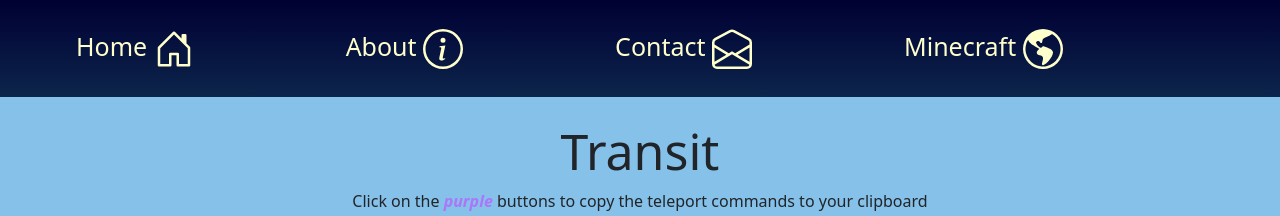
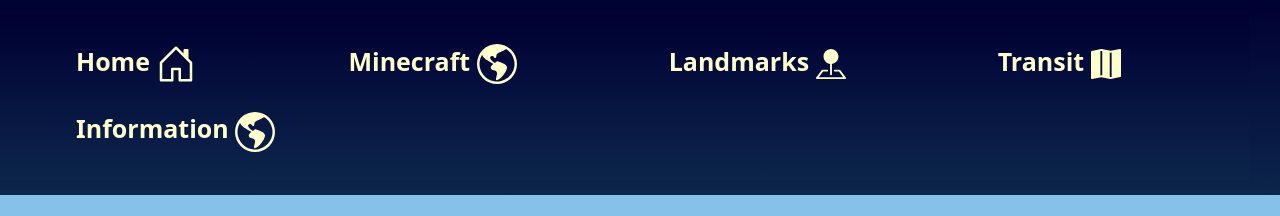
Before and after one commit to mrieckenberg/minecraft-transit, a plain HTML site: page index.html in a window 1280 px wide. Shown: the top 216 px of the page. Drawn offline with nearby package versions, Linux system fonts and the light colour scheme.

Commit message:
Update to design.

```diff
--- a/index.html
+++ b/index.html
@@ -17,6 +17,10 @@
         padding: 5px 60px;
         }
 
+        .nav-item:hover{
+          background-color: #12AD6E;
+        }
+
 
         .main{
         text-align: center;
@@ -33,7 +37,7 @@
         padding: 25px 20px;
         }
 
-        #williamsburg{
+        #top{
         display: flex;
         justify-content: center;
         font-size: 50px;
@@ -79,6 +83,9 @@ button{
 background-color: #AC75FA;
 }
 
+button:hover{
+    background-color: #5A1380;
+}
     </style>
 <meta charset="utf-8">
     <meta name="viewport" content="width=device-width, initial-scale=1">
@@ -96,9 +103,10 @@ background-color: #AC75FA;
 </script>
 
 <div class="header-nav">
-    <ul class="nav">
+     <ul class="nav">
+        <ul class="nav">
         <li class="nav-item">
-            <a class="nav-link active" href="/home" style="color: #FFFFCC">Home
+            <a class="nav-link active" href="" style="color: #FFFFCC"><b>Home</b>
                 <svg xmlns="http://www.w3.org/2000/svg" width="40" height="40" fill="currentColor"
                      class="bi bi-house-door" viewBox="0 0 16 16">
                     <path d="M8.354 1.146a.5.5 0 0 0-.708 0l-6 6A.5.5 0 0 0 1.5 7.5v7a.5.5 0 0 0 .5.5h4.5a.5.5 0 0 0 .5-.5v-4h2v4a.5.5 0 0 0 .5.5H14a.5.5 0 0 0 .5-.5v-7a.5.5 0 0 0-.146-.354L13 5.793V2.5a.5.5 0 0 0-.5-.5h-1a.5.5 0 0 0-.5.5v1.293L8.354 1.146zM2.5 14V7.707l5.5-5.5 5.5 5.5V14H10v-4a.5.5 0 0 0-.5-.5h-3a.5.5 0 0 0-.5.5v4H2.5z"/>
@@ -106,29 +114,35 @@ background-color: #AC75FA;
             </a>
         </li>
         <li class="nav-item">
-            <a class="nav-link" href="/about" style="color: #FFFFCC">About
-                <svg xmlns="http://www.w3.org/2000/svg" width="40" height="40" fill="currentColor"
-                     class="bi bi-info-circle" viewBox="0 0 16 16">
-                    <path d="M8 15A7 7 0 1 1 8 1a7 7 0 0 1 0 14zm0 1A8 8 0 1 0 8 0a8 8 0 0 0 0 16z"/>
-                    <path d="m8.93 6.588-2.29.287-.082.38.45.083c.294.07.352.176.288.469l-.738 3.468c-.194.897.105 1.319.808 1.319.545 0 1.178-.252 1.465-.598l.088-.416c-.2.176-.492.246-.686.246-.275 0-.375-.193-.304-.533L8.93 6.588zM9 4.5a1 1 0 1 1-2 0 1 1 0 0 1 2 0z"/>
-                </svg>
-            </a>
-        </li>
-        <li class="nav-item">
-            <a class="nav-link" href="/contact" style="color: #FFFFCC">Contact
-                <svg xmlns="http://www.w3.org/2000/svg" width="40" height="40" fill="currentColor"
-                     class="bi bi-envelope-open" viewBox="0 0 16 16">
-                    <path d="M8.47 1.318a1 1 0 0 0-.94 0l-6 3.2A1 1 0 0 0 1 5.4v.818l5.724 3.465L8 8.917l1.276.766L15 6.218V5.4a1 1 0 0 0-.53-.882l-6-3.2zM15 7.388l-4.754 2.877L15 13.117v-5.73zm-.035 6.874L8 10.083l-6.965 4.18A1 1 0 0 0 2 15h12a1 1 0 0 0 .965-.738zM1 13.117l4.754-2.852L1 7.387v5.73zM7.059.435a2 2 0 0 1 1.882 0l6 3.2A2 2 0 0 1 16 5.4V14a2 2 0 0 1-2 2H2a2 2 0 0 1-2-2V5.4a2 2 0 0 1 1.059-1.765l6-3.2z"/>
-                </svg>
-            </a>
-        </li>
-        <li class="nav-item">
-            <a class="nav-link" href="/minecraft" style="color: #FFFFCC">Minecraft
+            <a class="nav-link" href="/minecraft" style="color: #FFFFCC"><b>Minecraft</b>
                 <svg xmlns="http://www.w3.org/2000/svg" width="40" height="40" fill="currentColor" class="bi bi-globe-americas" viewBox="0 0 16 16">
                     <path d="M8 0a8 8 0 1 0 0 16A8 8 0 0 0 8 0ZM2.04 4.326c.325 1.329 2.532 2.54 3.717 3.19.48.263.793.434.743.484-.08.08-.162.158-.242.234-.416.396-.787.749-.758 1.266.035.634.618.824 1.214 1.017.577.188 1.168.38 1.286.983.082.417-.075.988-.22 1.52-.215.782-.406 1.48.22 1.48 1.5-.5 3.798-3.186 4-5 .138-1.243-2-2-3.5-2.5-.478-.16-.755.081-.99.284-.172.15-.322.279-.51.216-.445-.148-2.5-2-1.5-2.5.78-.39.952-.171 1.227.182.078.099.163.208.273.318.609.304.662-.132.723-.633.039-.322.081-.671.277-.867.434-.434 1.265-.791 2.028-1.12.712-.306 1.365-.587 1.579-.88A7 7 0 1 1 2.04 4.327Z"/>
                 </svg>
             </a>
         </li>
+        <li class="nav-item">
+            <a class="nav-link" href="/minecraft-landmarks" style="color: #FFFFCC"><b>Landmarks</b>
+               <svg xmlns="http://www.w3.org/2000/svg" width="30" height="30" fill="currentColor" class="bi bi-pin-map-fill" viewBox="0 0 16 16">
+  <path fill-rule="evenodd" d="M3.1 11.2a.5.5 0 0 1 .4-.2H6a.5.5 0 0 1 0 1H3.75L1.5 15h13l-2.25-3H10a.5.5 0 0 1 0-1h2.5a.5.5 0 0 1 .4.2l3 4a.5.5 0 0 1-.4.8H.5a.5.5 0 0 1-.4-.8l3-4z"/>
+  <path fill-rule="evenodd" d="M4 4a4 4 0 1 1 4.5 3.969V13.5a.5.5 0 0 1-1 0V7.97A4 4 0 0 1 4 3.999z"/>
+</svg>
+            </a>
+        </li>
+        <li class="nav-item">
+            <a class="nav-link" href="/minecraft-transit" style="color: #FFFFCC"><b>Transit</b>
+                <svg xmlns="http://www.w3.org/2000/svg" width="30" height="30" fill="currentColor" class="bi bi-map-fill" viewBox="0 0 16 16">
+                <path fill-rule="evenodd" d="M16 .5a.5.5 0 0 0-.598-.49L10.5.99 5.598.01a.5.5 0 0 0-.196 0l-5 1A.5.5 0 0 0 0 1.5v14a.5.5 0 0 0 .598.49l4.902-.98 4.902.98a.502.502 0 0 0 .196 0l5-1A.5.5 0 0 0 16 14.5V.5zM5 14.09V1.11l.5-.1.5.1v12.98l-.402-.08a.498.498 0 0 0-.196 0L5 14.09zm5 .8V1.91l.402.08a.5.5 0 0 0 .196 0L11 1.91v12.98l-.5.1-.5-.1z"/>
+                </svg>
+            </a>
+        </li>
+        <li class="nav-item">
+            <a class="nav-link" href="/minecraft-info" style="color: #FFFFCC"><b>Information</b>
+                <svg xmlns="http://www.w3.org/2000/svg" width="40" height="40" fill="currentColor" class="bi bi-globe-americas" viewBox="0 0 16 16">
+                    <path d="M8 0a8 8 0 1 0 0 16A8 8 0 0 0 8 0ZM2.04 4.326c.325 1.329 2.532 2.54 3.717 3.19.48.263.793.434.743.484-.08.08-.162.158-.242.234-.416.396-.787.749-.758 1.266.035.634.618.824 1.214 1.017.577.188 1.168.38 1.286.983.082.417-.075.988-.22 1.52-.215.782-.406 1.48.22 1.48 1.5-.5 3.798-3.186 4-5 .138-1.243-2-2-3.5-2.5-.478-.16-.755.081-.99.284-.172.15-.322.279-.51.216-.445-.148-2.5-2-1.5-2.5.78-.39.952-.171 1.227.182.078.099.163.208.273.318.609.304.662-.132.723-.633.039-.322.081-.671.277-.867.434-.434 1.265-.791 2.028-1.12.712-.306 1.365-.587 1.579-.88A7 7 0 1 1 2.04 4.327Z"/>
+                </svg>
+            </a>
+        </li>
+
     </ul>
 </div>
 
@@ -136,7 +150,7 @@ background-color: #AC75FA;
 
 <div class="center">
     <br>
-    <h1 id="williamsburg">Transit</h1>
+    <h1 id="top">Transit</h1>
     <p>Click on the <span style="color:#AC75FA"><b><i>purple</i></b></span> buttons to copy the teleport commands to your clipboard</p>
 
         <br>
@@ -214,7 +228,7 @@ background-color: #AC75FA;
             <td>Bob Dylan</td>
             <td><button onclick="copyText(-1548,47,57)">(-1548,47,57)</button></td>
             <td></td>
-                <td>7</td>
+                <td>6</td>
 
         </tr>
 
```
